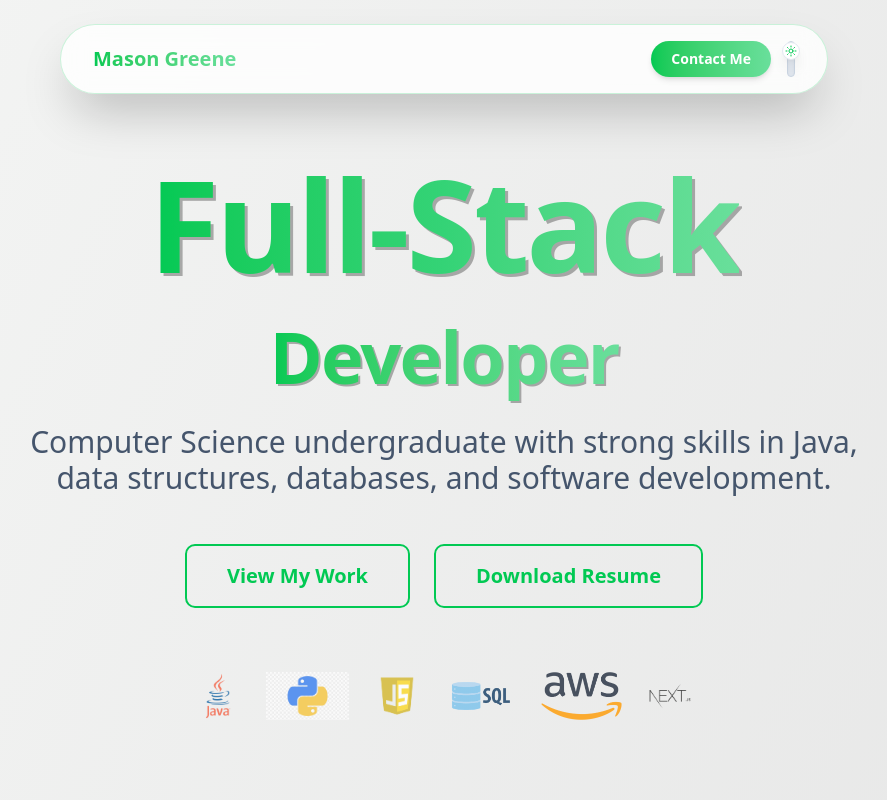
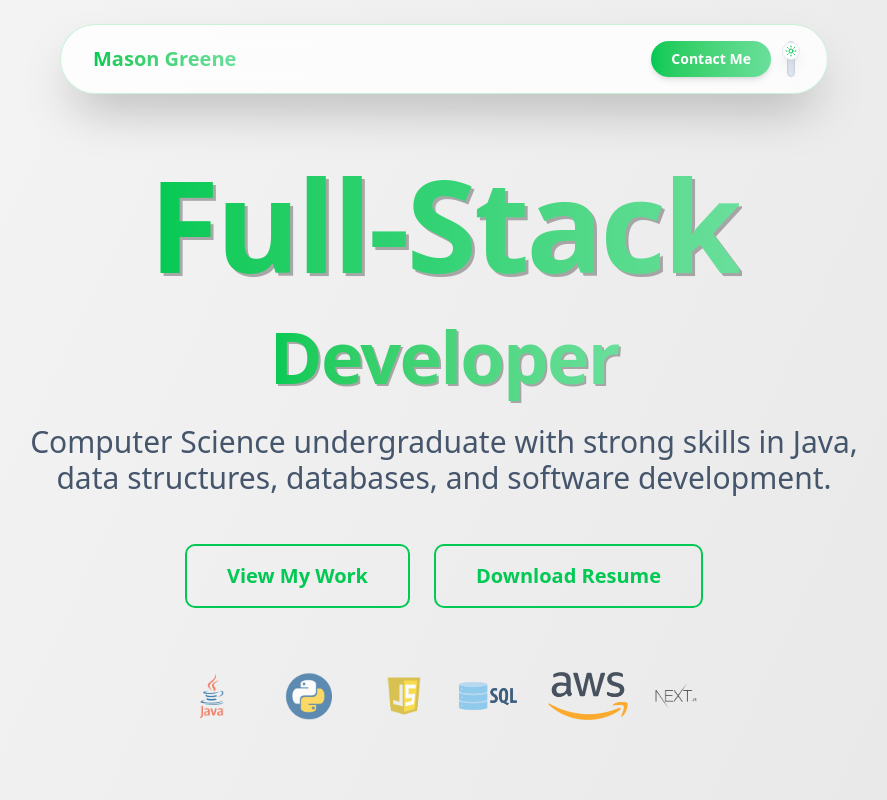
Before and after one commit to GreeneMason/cs_399_ecosite, a Next.js app: page / in a window 1280 px wide. Shown: the top 800 px of the page, without its empty margins (196-1083 px from the left). Built offline with nearby package versions, Linux system fonts and the light colour scheme.

Commit message:
Update Python logo filename in page

```diff
--- a/app/page.tsx
+++ b/app/page.tsx
@@ -57,7 +57,7 @@ export default function Home() {
           </div>
           <div className="flex flex-wrap justify-center items-center gap-6 mt-8">
             <img src="/brand_icons/java.webp" alt="Java" className="h-12 w-auto object-contain opacity-80 hover:opacity-100 transition-opacity" />
-            <img src="/brand_icons/279-2791029_python-icon-python-logo.png" alt="Python" className="h-12 w-auto object-contain opacity-80 hover:opacity-100 transition-opacity" />
+            <img src="/brand_icons/Python-Transparent-Background.png" alt="Python" className="h-12 w-auto object-contain opacity-80 hover:opacity-100 transition-opacity" />
             <img src="/brand_icons/javascript-logo-javascript-icon-transparent-free-png.webp" alt="JavaScript" className="h-12 w-auto object-contain opacity-80 hover:opacity-100 transition-opacity" />
             <img src="/brand_icons/sql-database-icon-logo-design-ui-or-ux-app-png.png" alt="SQL" className="h-12 w-auto object-contain opacity-80 hover:opacity-100 transition-opacity" />
             <img src="/brand_icons/Amazon_Web_Services_Logo.svg.png" alt="AWS" className="h-12 w-auto object-contain opacity-80 hover:opacity-100 transition-opacity" />
```
